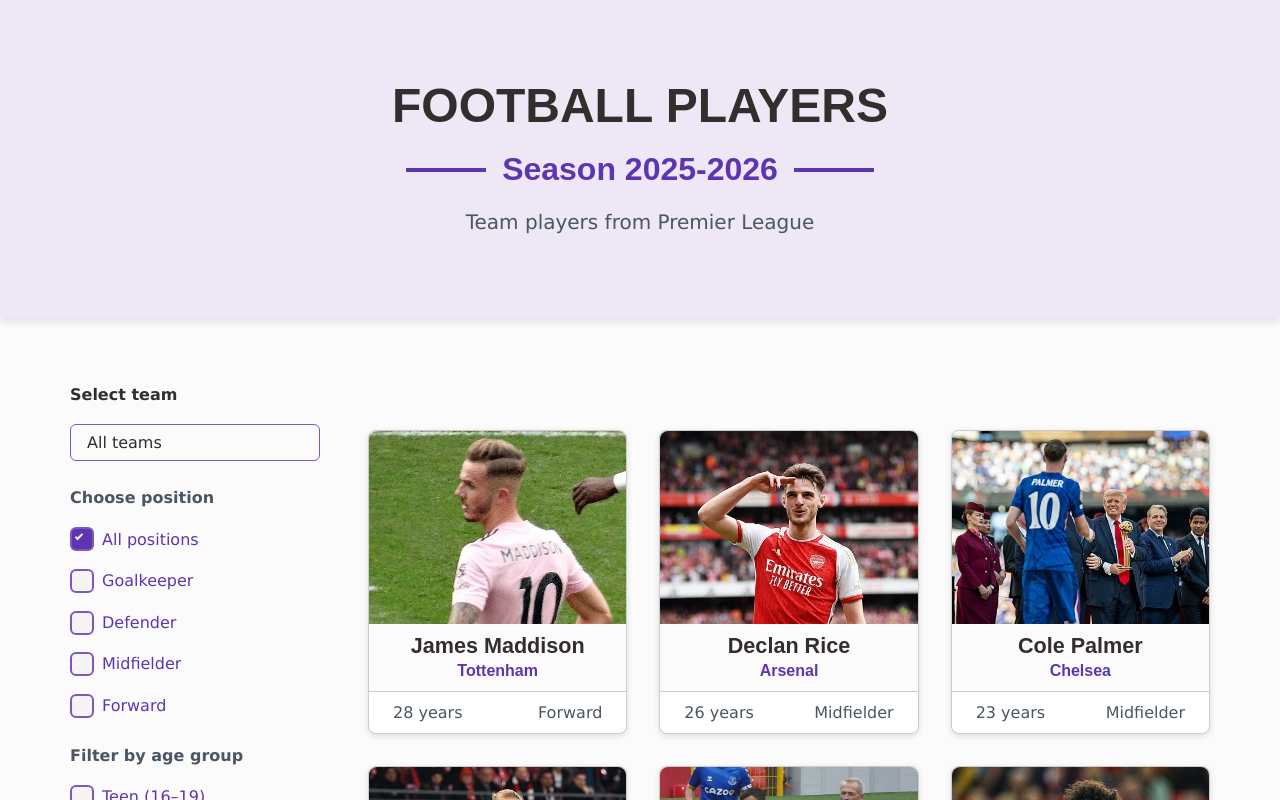
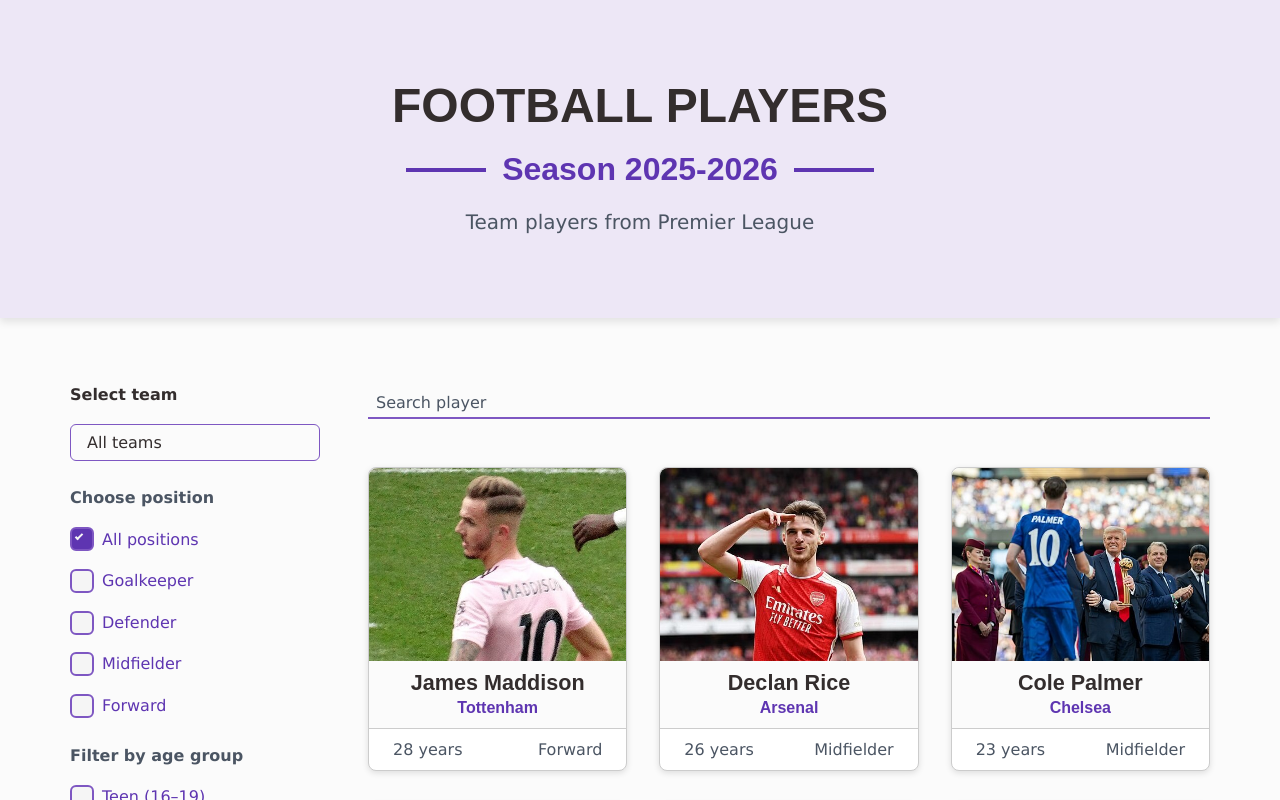
Before and after one commit to catalinbroinas/football-players, a React (Vite) app: page / in a window 1280 px wide. Shown: the top 800 px of the page. Built offline with nearby package versions, Linux system fonts and the light colour scheme.

Commit message:
feat(Searchbar): add static UI

```diff
--- /dev/null
+++ b/src/components/Toolbar/Searchbar.jsx
@@ -0,0 +1,24 @@
+
+function Searchbar() {
+  return (
+    <form className="form-container">
+      <div className="form-row">
+        <div className="form-outline">
+          <input
+            type="text"
+            id="searchbar"
+            className="form-control"
+            placeholder="Search player"
+          />
+
+          <label
+            htmlFor="searchbar"
+            className="form-label"
+          >Search player</label>
+        </div>
+      </div>
+    </form>
+  );
+}
+
+export default Searchbar;
--- a/src/sections/Toolbar.jsx
+++ b/src/sections/Toolbar.jsx
@@ -1,7 +1,10 @@
+import Searchbar from "../components/Toolbar/Searchbar";
 
 function Toolbar() {
   return (
-    <section className="toolbar"></section>
+    <section className="toolbar">
+      <Searchbar />
+    </section>
   );
 }
 
```
